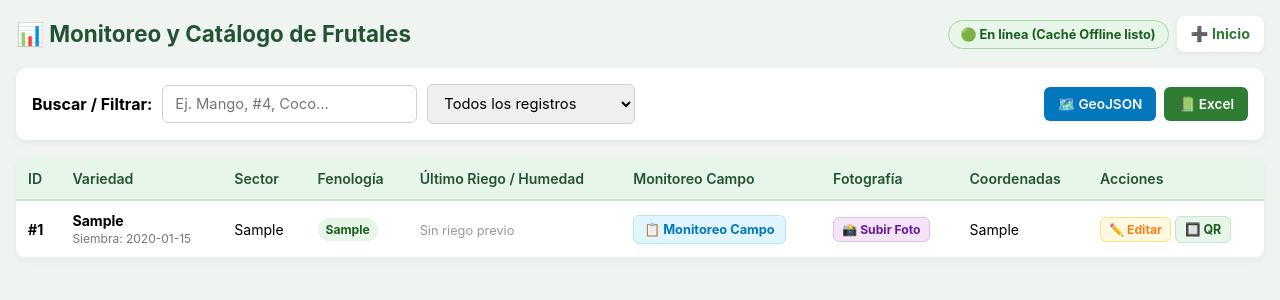
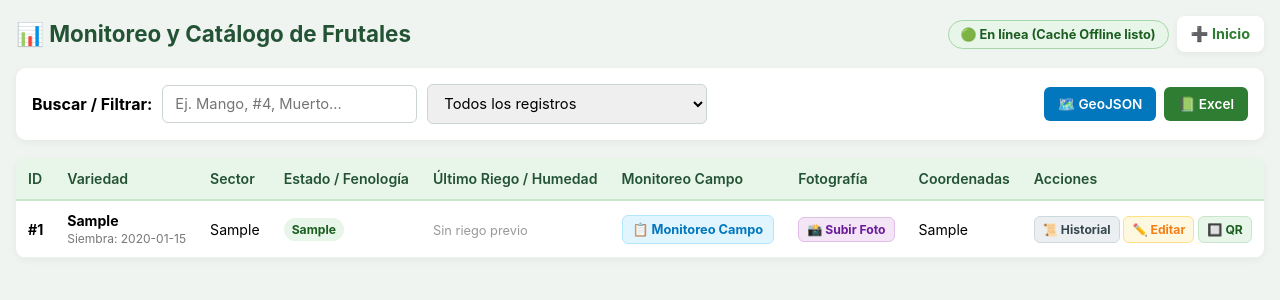
Before and after one commit to fabiogracias1979-svg/granja-verdio-app, a FastAPI app: page /registros in a window 1280 px wide. Shown: the top 300 px of the page. Run offline with FastAPI, Linux system fonts and the light colour scheme; tables that the repository leaves empty hold one stand-in row (values such as "Sample post").

Commit message:
Update registros.html

```diff
--- a/templates/registros.html
+++ b/templates/registros.html
@@ -7,7 +7,7 @@
   <style>
     * { box-sizing: border-box; font-family: -apple-system, BlinkMacSystemFont, "Segoe UI", Roboto, sans-serif; }
     body { background-color: #f0f4f1; margin: 0; padding: 16px; }
-    .container { max-width: 1250px; margin: 0 auto; }
+    .container { max-width: 1280px; margin: 0 auto; }
     .header-bar { display: flex; justify-content: space-between; align-items: center; margin-bottom: 16px; flex-wrap: wrap; gap: 10px; }
     h2 { color: #235334; margin: 0; font-size: 1.4rem; }
     .header-actions { display: flex; gap: 8px; align-items: center; flex-wrap: wrap; }
@@ -50,11 +49,13 @@
       display: inline-block; padding: 4px 8px; border-radius: 12px; font-size: 0.76rem; font-weight: bold;
     }
     .badge-sano { background: #e8f5e9; color: #1b5e20; }
+    .badge-muerto { background: #ffebee; color: #c62828; border: 1px solid #ef9a9a; }
+    .badge-resiembra { background: #e0f2f1; color: #00695c; border: 1px solid #80cbc4; }
     .link-drive { color: #1565c0; text-decoration: none; font-weight: 600; display: block; margin-bottom: 4px; }
     .link-drive:hover { text-decoration: underline; }
 
     .btn-qr {
-      display: inline-block; background: #e8f5e9; color: #1b5e20; text-decoration: none; font-size: 0.78rem; font-weight: bold; padding: 5px 9px; border-radius: 6px; border: 1px solid #c8e6c9;
+      display: inline-block; background: #e8f5e9; color: #1b5e20; text-decoration: none; font-size: 0.76rem; font-weight: bold; padding: 5px 8px; border-radius: 6px; border: 1px solid #c8e6c9;
     }
     .btn-campo {
       display: inline-block; background: #e1f5fe; color: #0277bd; border: 1px solid #b3e5fc; font-size: 0.8rem; font-weight: bold; padding: 6px 10px; border-radius: 6px; cursor: pointer; white-space: nowrap;
@@ -63,11 +64,13 @@
     .btn-foto {
       display: inline-block; background: #f3e5f5; color: #6a1b9a; border: 1px solid #e1bee7; font-size: 0.76rem; font-weight: bold; padding: 4px 8px; border-radius: 6px; cursor: pointer; white-space: nowrap;
     }
-    .btn-foto:hover { background: #e1bee7; }
     .btn-editar {
-      display: inline-block; background: #fff8e1; color: #f57f17; border: 1px solid #ffe082; font-size: 0.76rem; font-weight: bold; padding: 4px 8px; border-radius: 6px; cursor: pointer; white-space: nowrap;
+      display: inline-block; background: #fff8e1; color: #f57f17; border: 1px solid #ffe082; font-size: 0.76rem; font-weight: bold; padding: 5px 8px; border-radius: 6px; cursor: pointer; white-space: nowrap;
     }
-    .btn-editar:hover { background: #ffe082; }
+    .btn-historial {
+      display: inline-block; background: #eceff1; color: #37474f; border: 1px solid #cfd8dc; font-size: 0.76rem; font-weight: bold; padding: 5px 8px; border-radius: 6px; cursor: pointer; white-space: nowrap;
+    }
+    .btn-historial:hover { background: #cfd8dc; }
     .riego-text { color: #0277bd; font-weight: bold; display: block; }
     .riego-fecha { font-size: 0.75rem; color: #666; display: block; }
     .humedad-tag { font-size: 0.78rem; color: #2e7d32; font-weight: 600; display: block; margin-top: 3px; }
@@ -113,13 +127,15 @@
   <div class="actions-panel">
     <div class="filters">
       <label><b>Buscar / Filtrar:</b></label>
-      <input type="text" id="buscadorTexto" onkeyup="filtrarTabla()" placeholder="Ej. Mango, #4, Coco...">
+      <input type="text" id="buscadorTexto" onkeyup="filtrarTabla()" placeholder="Ej. Mango, #4, Muerto...">
       <select id="filtroCondicion" onchange="filtrarTabla()">
         <option value="Todos">Todos los registros</option>
         <option value="Crecimiento">Crecimiento Vegetativo</option>
         <option value="Acolchado">Acolchado</option>
         <option value="Floración">Floración</option>
         <option value="Fructificación">Fructificación</option>
+        <option value="Muerto">💀 Muerto / Pendiente Resiembra</option>
+        <option value="Resiembra">🌱 Resiembra Ejecutada</option>
       </select>
     </div>
 
@@ -136,7 +152,7 @@
           <th>ID</th>
           <th>Variedad</th>
           <th>Sector</th>
-          <th>Fenología</th>
+          <th>Estado / Fenología</th>
           <th>Último Riego / Humedad</th>
           <th>Monitoreo Campo</th>
           <th>Fotografía</th>
@@ -150,7 +166,11 @@
           <td><b>#{{ item.id }}</b></td>
           <td><b>{{ item.especie_variedad }}</b><br><span style="font-size:0.75rem; color:#777;">Siembra: {{ item.fecha_siembra }}</span></td>
           <td>{{ item.lote_sector }}</td>
-          <td id="celda-feno-{{ item.id }}"><span class="badge badge-sano">{{ item.etapa_fenologica }}</span></td>
+          <td id="celda-feno-{{ item.id }}">
+            <span class="badge {% if item.es_muerto %}badge-muerto{% elif 'Resiembra' in item.etapa_fenologica %}badge-resiembra{% else %}badge-sano{% endif %}">
+              {% if item.es_muerto %}💀 {% endif %}{{ item.etapa_fenologica }}
+            </span>
+          </td>
           <td id="celda-estado-{{ item.id }}">
             {% if item.ultimo_riego %}
               <span class="riego-text">💧 {{ item.ultimo_riego.detalle }}</span>
@@ -173,6 +193,7 @@
           </td>
           <td><code>{{ item.coordenadas if item.coordenadas else 'Sin GPS' }}</code></td>
           <td style="white-space: nowrap;">
+            <button class="btn-historial" data-historial='{{ item.historial_json }}' onclick="abrirModalHistorial({{ item.id }}, '{{ item.especie_variedad }}', this)">📜 Historial</button>
             <button class="btn-editar" onclick="abrirModalEditar({{ item.id }}, '{{ item.especie_variedad }}', '{{ item.lote_sector }}', '{{ item.coordenadas or '' }}', '{{ item.fecha_siembra or '' }}')">✏️ Editar</button>
             <a href="/placa/frutal/{{ item.id }}" target="_blank" class="btn-qr">🔲 QR</a>
           </td>
@@ -185,16 +206,32 @@
   </div>
 </div>
 
-<!-- MODAL 1: Monitoreo Completo de Campo -->
+<!-- MODAL 1: Monitoreo Completo de Campo (Humedad + Riego + Fenología + Muerto/Resiembra) -->
 <div id="modalCampo" class="modal-overlay">
   <div class="modal-box">
     <h3 id="modalTitulo">📋 Monitoreo de Campo</h3>
     <input type="hidden" id="modalArbolId">
 
-    <div class="section-title">1. Chequeo de Humedad y Varilla (1/4")</div>
+    <div class="section-title">1. Estado del Árbol / Fenología / Resiembra</div>
     <div class="form-group">
-      <label>Estado general de humedad del suelo:</label>
+      <label>Actualizar estado o etapa fenológica:</label>
+      <select id="modalFenologia">
+        <option value="">-- Mantener etapa actual --</option>
+        <option value="Crecimiento Vegetativo">🌱 Crecimiento Vegetativo</option>
+        <option value="Acolchado">🍂 Acolchado / Mantenimiento</option>
+        <option value="Brotación">🌿 Brotación activa</option>
+        <option value="Floración">🌸 Floración</option>
+        <option value="Fructificación">🥭 Fructificación</option>
+        <option value="Muerto / Pendiente de Resiembra">💀 Muerto / Pendiente de Resiembra</option>
+        <option value="Resiembra Ejecutada">♻️ Resiembra Ejecutada (Nuevo árbol en punto)</option>
+      </select>
+    </div>
+
+    <div class="section-title">2. Chequeo de Humedad y Varilla (1/4")</div>
+    <div class="form-group">
+      <label>Estado de humedad del suelo (dejar en "No aplica" si está muerto):</label>
       <select id="modalNivelHumedad">
+        <option value="">-- No aplica / Sin chequeo de humedad --</option>
         <option value="Humedad Óptima (Suelo fresco y reteniendo)">🟢 Humedad Óptima (Suelo fresco)</option>
         <option value="Ligeramente Seco (Monitorear)">🟡 Ligeramente Seco (Monitorear)</option>
         <option value="Seco / Estrés Hídrico (Requiere riego)">🔴 Seco (Requiere riego urgente)</option>
@@ -310,6 +334,19 @@
   </div>
 </div>
 
+<!-- MODAL 4: Histórico Cronológico del Árbol -->
+<div id="modalHistorial" class="modal-overlay">
+  <div class="modal-box">
+    <h3 id="modalHistorialTitulo">📜 Historial del Árbol</h3>
+    <div id="contenedorHistorial" style="max-height: 60vh; overflow-y: auto; padding-right: 4px;">
+      <!-- Se llena dinámicamente con JS -->
+    </div>
+    <div class="modal-actions">
+      <button type="button" class="btn-cancel" onclick="cerrarModalHistorial()">Cerrar</button>
+    </div>
+  </div>
+</div>
+
 <script>
   const STORAGE_KEY_PENDIENTES = 'verdio_chequeos_pendientes';
   const STORAGE_KEY_CACHE_HTML = 'verdio_tabla_cache';
@@ -343,14 +380,15 @@
   }
 
   // --- FUNCIONES MODAL CAMPO ---
-  function abrirModalCampo(id, especie, fenoActual) {
+  function abrirModalCampo(id, especie) {
     document.getElementById('modalArbolId').value = id;
     document.getElementById('modalTitulo').innerText = `📋 Árbol #${id} - ${especie}`;
+    document.getElementById('modalFenologia').value = '';
+    document.getElementById('modalNivelHumedad').value = '';
     document.getElementById('modalVarillaPlato').value = '';
     document.getElementById('modalVarillaTubo').value = '';
     document.getElementById('modalGalonesTronco').value = '';
     document.getElementById('modalGalonesTubo').value = '';
-    document.getElementById('modalFenologia').value = '';
     document.getElementById('modalNota').value = '';
     document.getElementById('modalCampo').style.display = 'flex';
   }
@@ -361,21 +399,40 @@
 
   function guardarMonitoreoCampo() {
     const arbolId = parseInt(document.getElementById('modalArbolId').value);
+    const nuevaFeno = document.getElementById('modalFenologia').value;
     const nivel = document.getElementById('modalNivelHumedad').value;
     const varillaPlato = document.getElementById('modalVarillaPlato').value.trim();
     const varillaTubo = document.getElementById('modalVarillaTubo').value.trim();
     const galTronco = parseFloat(document.getElementById('modalGalonesTronco').value) || 0;
     const galTubo = parseFloat(document.getElementById('modalGalonesTubo').value) || 0;
-    const nuevaFeno = document.getElementById('modalFenologia').value;
     const nota = document.getElementById('modalNota').value.trim();
     const hoy = new Date().toISOString().split('T')[0];
 
+    if (!nuevaFeno && !nivel && galTronco === 0 && galTubo === 0 && !nota) {
+      alert("⚠️ Selecciona al menos un estado, chequeo de humedad, riego o nota antes de guardar.");
+      return;
+    }
+
     const pendientes = JSON.parse(localStorage.getItem(STORAGE_KEY_PENDIENTES) || '[]');
 
-    let partesHumedad = [nivel];
+    // 1. Si cambió estado fenológico / Muerto / Resiembra
+    if (nuevaFeno) {
+      const descEstado = nota ? `${nuevaFeno} | ${nota}` : `Registro de estado: ${nuevaFeno}`;
+      pendientes.push({
+        arbol_id: arbolId,
+        fecha: hoy,
+        tipo_actividad: nuevaFeno,
+        descripcion: descEstado
+      });
+    }
+
+    // 2. Si registró chequeo de humedad
+    if (nivel || varillaPlato || varillaTubo) {
+      let partesHumedad = [];
+      if (nivel) partesHumedad.push(nivel);
       if (varillaPlato) partesHumedad.push(`Varilla plato: ${varillaPlato} cm`);
       if (varillaTubo) partesHumedad.push(`Varilla tubo: ${varillaTubo} cm`);
-    if (nota) partesHumedad.push(`Nota: ${nota}`);
+      if (nota && !nuevaFeno) partesHumedad.push(`Nota: ${nota}`);
 
       pendientes.push({
         arbol_id: arbolId,
@@ -395,12 +454,13 @@
       });
     }
 
-    if (nuevaFeno) {
+    // 4. Si solo escribió una nota general sin seleccionar dropdowns
+    if (!nuevaFeno && !nivel && galTronco === 0 && galTubo === 0 && nota) {
       pendientes.push({
         arbol_id: arbolId,
         fecha: hoy,
-        tipo_actividad: nuevaFeno,
-        descripcion: `Actualización fenológica en campo a ${nuevaFeno}`
+        tipo_actividad: "Observación de Campo",
+        descripcion: nota
       });
     }
 
@@ -561,6 +621,38 @@
     }
   }
 
+  // --- FUNCIONES MODAL HISTORIAL ---
+  function abrirModalHistorial(id, especie, btnElement) {
+    document.getElementById('modalHistorialTitulo').innerText = `📜 Bitácora Histórica - Árbol #${id} (${especie})`;
+    const contenedor = document.getElementById('contenedorHistorial');
+    const historial = JSON.parse(btnElement.getAttribute('data-historial') || '[]');
+
+    if (historial.length === 0) {
+      contenedor.innerHTML = '<p style="color:#777; text-align:center;">No hay eventos históricos registrados para este árbol.</p>';
+    } else {
+      contenedor.innerHTML = historial.map(ev => {
+        let claseExtra = '';
+        if (ev.tipo.toLowerCase().includes('muerto')) claseExtra = 'evento-muerto';
+        else if (ev.tipo.toLowerCase().includes('resiembra')) claseExtra = 'evento-resiembra';
+
+        const linkFoto = ev.foto ? `<br><a href="${ev.foto}" target="_blank" style="color:#1565c0; font-size:0.78rem; font-weight:bold;">📷 Ver fotografía adjunta</a>` : '';
+        return `
+          <div class="timeline-item ${claseExtra}">
+            <span class="timeline-date">📅 ${ev.fecha}</span>
+            <span class="timeline-title">${ev.tipo}</span>
+            <span class="timeline-desc">${ev.descripcion}</span>
+            ${linkFoto}
+          </div>
+        `;
+      }).join('');
+    }
+    document.getElementById('modalHistorial').style.display = 'flex';
+  }
+
+  function cerrarModalHistorial() {
+    document.getElementById('modalHistorial').style.display = 'none';
+  }
+
   function filtrarTabla() {
     const texto = document.getElementById('buscadorTexto').value.toLowerCase();
     const estadoFiltro = document.getElementById('filtroCondicion').value.toLowerCase();
```
Also changed, not shown: other parts of templates/registros.html (+20 -21 lines). Lines whose indentation alone changed are shown as unchanged.
